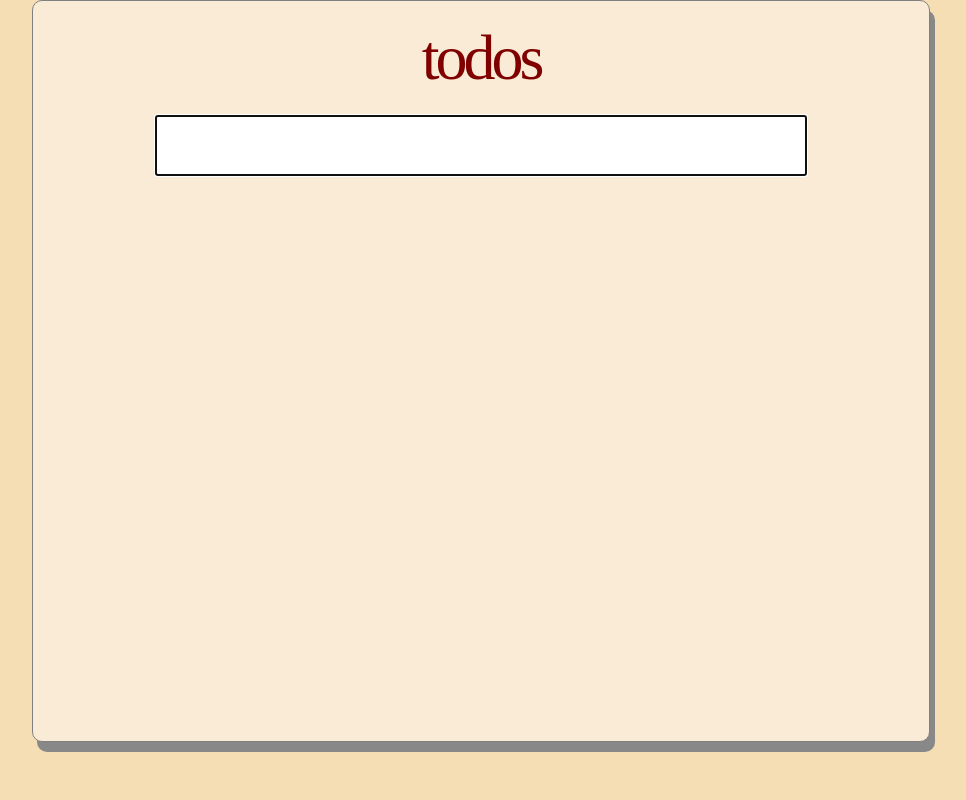
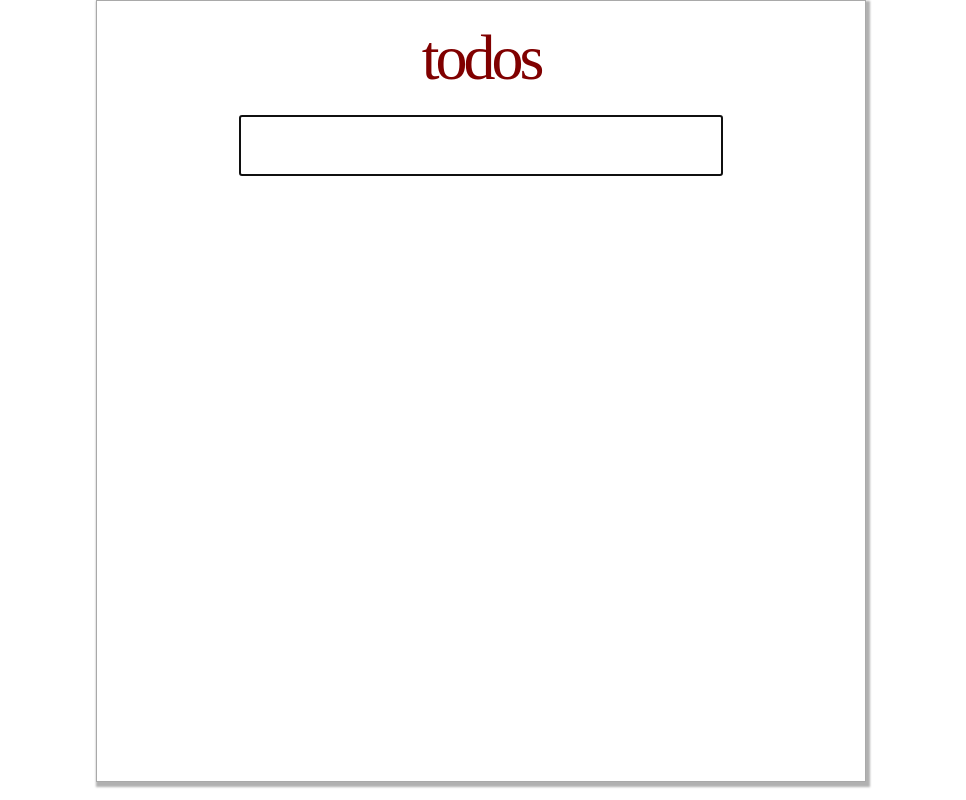
Before and after one commit to SRatna/todo-app-vue, a Vue app: page / in a window 1280 px wide. Shown: the whole page, without its empty margins (159-1125 px from the left). Built offline with nearby package versions, Linux system fonts and the light colour scheme.

Commit message:
design changes

```diff
--- a/src/App.css
+++ b/src/App.css
@@ -1,17 +1,17 @@
-body {
+html, body {
     margin: 0;
     padding: 0;
-    background-color: wheat;
+    background-color: white;
+    height: 100%;
 }
 .container {
-    width: 70%;
+    width: 60%;
     margin: auto;
     text-align: center;
-    background-color: antiquewhite;
-    min-height: 80vh;
-    border: 1px solid gray;
-    box-shadow: 5px 10px rgb(136, 136, 136);
-    border-radius: 10px;
+    background-color: white;
+    height: calc(100% - 120px);
+    border: 1px solid #a9a9a9;
+    box-shadow: 2px 3px 2px 2px rgb(177, 177, 177);
     padding-bottom: 100px;
 }
 .title {
@@ -21,24 +21,23 @@ body {
     margin: 20px;
 }
 .todo-input {
-    width: 70%;
+    width: 60%;
     font-size: 2em;
     padding: 10px;
 }
 .todo-input-edit {
-    margin-left: 40px;
-    width: 85%;
+    margin-left: 3px;
+    width: 92%;
     font-size: 0.7em;
     padding: 10px;
 }
 .todo-task {
-    width: 70%;
+    width: 60%;
     text-align: left;
     margin: auto;
     font-size: 2em;
     background-color: white;
     border: 1px solid gray;
-    border-radius: 3px;
     padding: 10px;
     position: relative;
 }
@@ -58,24 +57,26 @@ body {
     text-decoration: line-through;
 }
 .todo-tasks-status {
-    width: 70%;
-    text-align: left;
+    display: flex;
+    justify-content: space-between;
+    width: 60%;
     margin: auto;
     background-color: white;
     border: 1px solid gray;
-    border-radius: 3px;
     padding: 10px;
     position: relative;
 }
-.tasks-status-btns {
-    display: inline;
-    position: absolute;
-    left: 160px;
+button {
+    outline: none;
+    border: 1px solid #bfbfbf;
+    background: white;
+    cursor: pointer;
 }
 .task-clear-btn {
-    position: absolute;
-    right: 10px;
 }
 button.active {
-    background: cyan;
+    background: #c7c7c7;
 }
+.tasks-status-btns {
+    flex: 1;
+}
```
